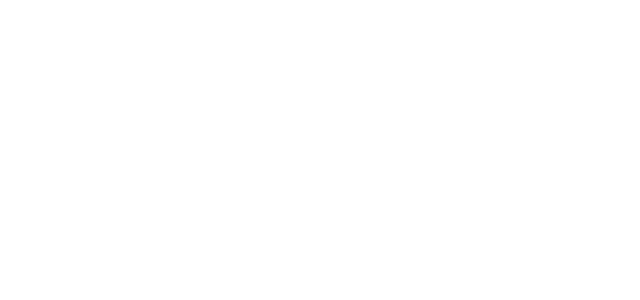
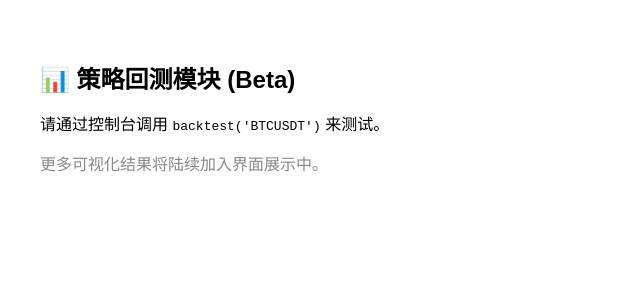
Before and after one commit to jianglinfan/jiaoyi, a React (Vite) app: page / in a window 1280 px wide. Shown: the top 300 px of the page, without its empty margins (0-640 px from the left). Built offline with nearby package versions, Linux system fonts and the light colour scheme.

Commit message:
更新策略逻辑，增加参数化与结果输出支持

```diff
--- a/src/App.jsx
+++ b/src/App.jsx
@@ -30,6 +30,8 @@
     let total = 0;
     let i = 50;
 
+    const results = [];
+
     while (i < data.length - 1) {
       const window = data.slice(i - 50, i);
       const closes = window.map(k => parseFloat(k[4]));
@@ -61,20 +63,27 @@
             break;
           }
         }
+        results.push({ index: i, score, outcome: outcome || 'unknown', entry, tp, sl });
         i += outcome ? 20 : 1;
       } else {
         i++;
       }
     }
 
-    return { symbol, wins, losses, total, config };
+    return { symbol, wins, losses, total, config, results };
   } catch {
-    return { symbol, wins: 0, losses: 0, total: 0, config };
+    return { symbol, wins: 0, losses: 0, total: 0, config, results: [] };
   }
 }
 
 export default function ShortTermBreakoutScanner() {
-  // ...保持原样，无需修改
+  return (
+    <div style={{ padding: "2rem", fontFamily: "Arial, sans-serif" }}>
+      <h2 style={{ fontSize: "24px", fontWeight: "bold", marginBottom: "1rem" }}>
+        📊 策略回测模块 (Beta)
+      </h2>
+      <p>请通过控制台调用 <code>backtest('BTCUSDT')</code> 来测试。</p>
+      <p style={{ marginTop: "1rem", color: '#888' }}>更多可视化结果将陆续加入界面展示中。</p>
+    </div>
+  );
 }
-
-// ...保持页面渲染逻辑不变
```
